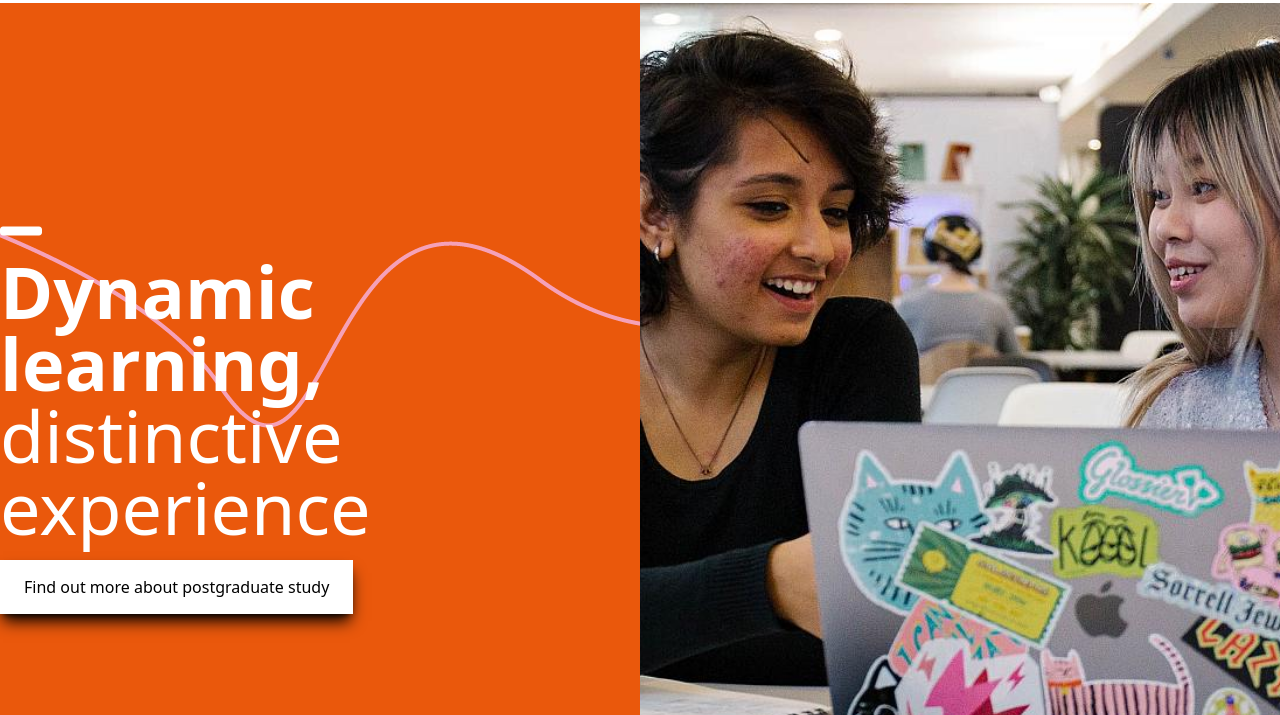
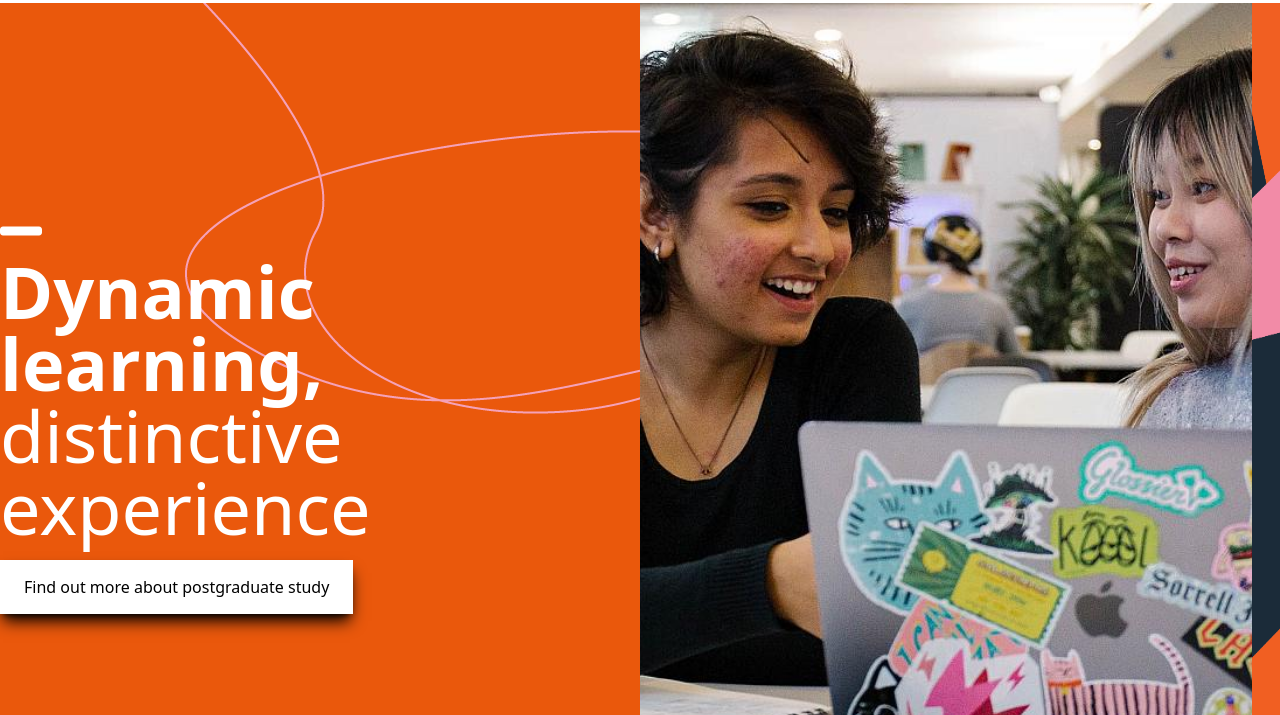
Before and after one commit to tuyishimejohnson/goldsmiths_clone, a website: page src/index.html in a window 1280 px wide. Shown: the part 85-800 px from the top of the page. Drawn offline with Linux system fonts and the light colour scheme.

Commit message:
Done with organizing sections on large screen.

```diff
--- a/src/index.html
+++ b/src/index.html
@@ -37,11 +37,11 @@
 
     <main>
         <section>
-            <div class="bg-orange-600 relative md:h-[65vh] lg:h-screen z-10">
-                <img src="images/outline-mob.png" alt="Curved">
+            <div class="bg-orange-600 relative md:h-[65vh] lg:h-screen z-50">
+                <img src="images/outline.png" alt="Curved" class="left-0">
                 <div class="flex justify-between items-center absolute top-0">
                     <div class=" w-1/2 flex justify-center items-center text-white ">
-                        <div class="flex flex-col md:absolute lg:static md:left-[16%] md:top-44">
+                        <div class="flex flex-col md:absolute lg:static md:left-[16%] md:top-44 z-30">
                             <i class="fa fa-minus fa-3x" aria-hidden="true" ></i>
                             <h1 class="lg:text-7xl md:text-5xl font-semibold">Dynamic learning,</h1>
                             <p class="lg:text-7xl md:text-5xl">distinctive<br>experience</p>
@@ -50,8 +50,9 @@
                     </div>
 
 
-                    <div class="w-1/2 top-0">
-                        <div class=""><img src="images/Students-in-the-library.jpg" alt="Students" class="md:w-full md:object-cover md:h-[65vh] lg:h-screen" ></div>
+                    <div class="w-1/2 top-0 relative">
+                            <img src="images/Students-in-the-library.jpg" alt="Students" class="md:w-full md:object-cover md:h-[65vh] lg:h-screen" >
+                            <img src="images/collage_desktop.png" alt="" class="absolute top-0 lg:w-7 lg:h-full lg:right-0 md:hidden lg:block">
                     </div>
                 </div>
 
@@ -123,7 +124,7 @@
                     </div>
                 </div>
 
-                <div class="bg-white text-black md:hidden lg:block lg:absolute w-[20%] right-32 -top-[7.5%] z-10">
+                <div class="bg-white text-black md:hidden lg:block lg:absolute w-[20%] right-32 -top-[7.5%] z-50">
                     <div class="text-center px-9">
                         <a href="#">
                             <h1 class="font-semibold pt-5 pb-4">Goldmdiths, University of London</h1>
@@ -457,7 +458,7 @@
 
 
             <!-- Last section -->
-            <div class="md:hidden lg:block lg:px-40">
+            <div class="md:hidden lg:block lg:px-40 pb-24">
                 <div class="flex justify-around pt-24 pb-10">
                     <h1 class=" text-2xl font-semibold">News</h1>
                     <h1 class=" text-2xl font-semibold">Events</h1>
@@ -465,7 +466,7 @@
                 <!-- News -->
 
 
-                <div class="grid grid-cols-4 gap-4">
+                <div class="grid grid-cols-4 gap-6">
                     <div>
                         <a href="#">
                             <img src="images/AI-edit.jpeg" alt="A man">
```
Also changed, not shown: src/images/outline.png (added), src/output.css.
